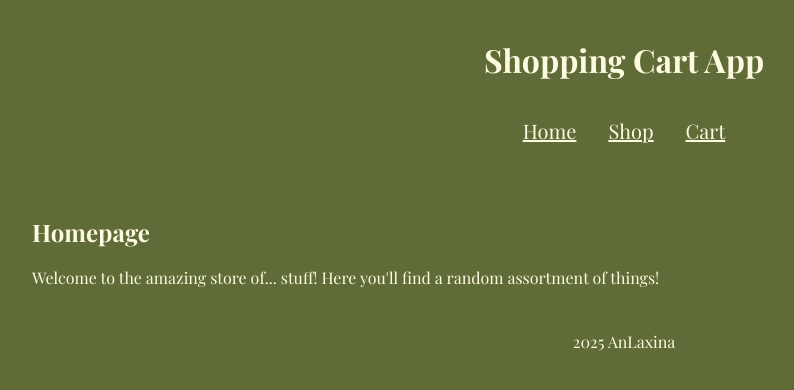
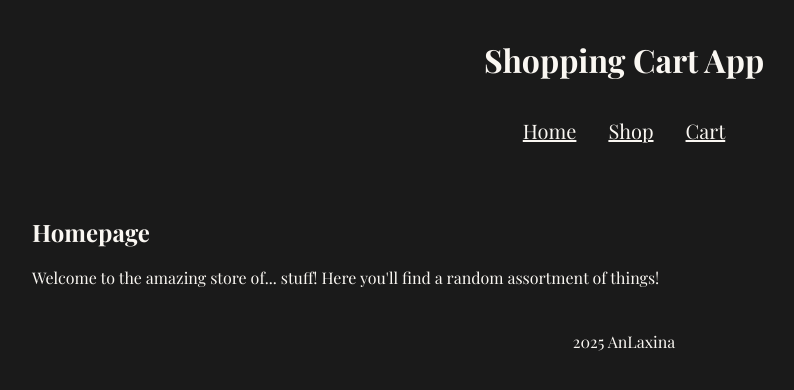
Before and after one commit to AnLaxina/shopping-cart, a React (Vite) app: page / in a window 1280 px wide. Shown: the top 390 px of the page, without its empty margins (16-810 px from the left). Built offline with nearby package versions, Linux system fonts and the light colour scheme; a web font is replaced by a local one.

Commit message:
feat: add better colour scheme that matches font

```diff
--- a/src/styles/colours.css
+++ b/src/styles/colours.css
@@ -1,10 +1,11 @@
 /* Colour palette was found here: https://coolors.co/palette/606c38-283618-fefae0-dda15e-bc6c25
    Olive Garden Feast
 */
+
 :root {
-    --colour-primary: #606C38;
-    --colour-secondary: #283618;
-    --colour-surface: #FEFAE0;
-    --color-accent: #DDA15E;
-    --color-accent-dark: #BC6C25;
+  --colour-primary: #1A1A1A;      /* Ink Black */
+  --colour-secondary: #2E2E2E;    /* Charcoal */
+  --colour-surface: #FAF7F2;      /* Soft Cream */
+  --color-accent: #C6A667;        /* Satin Gold */
+  --color-accent-dark: #9C7F45;   /* Deep Bronze */
 }
```
